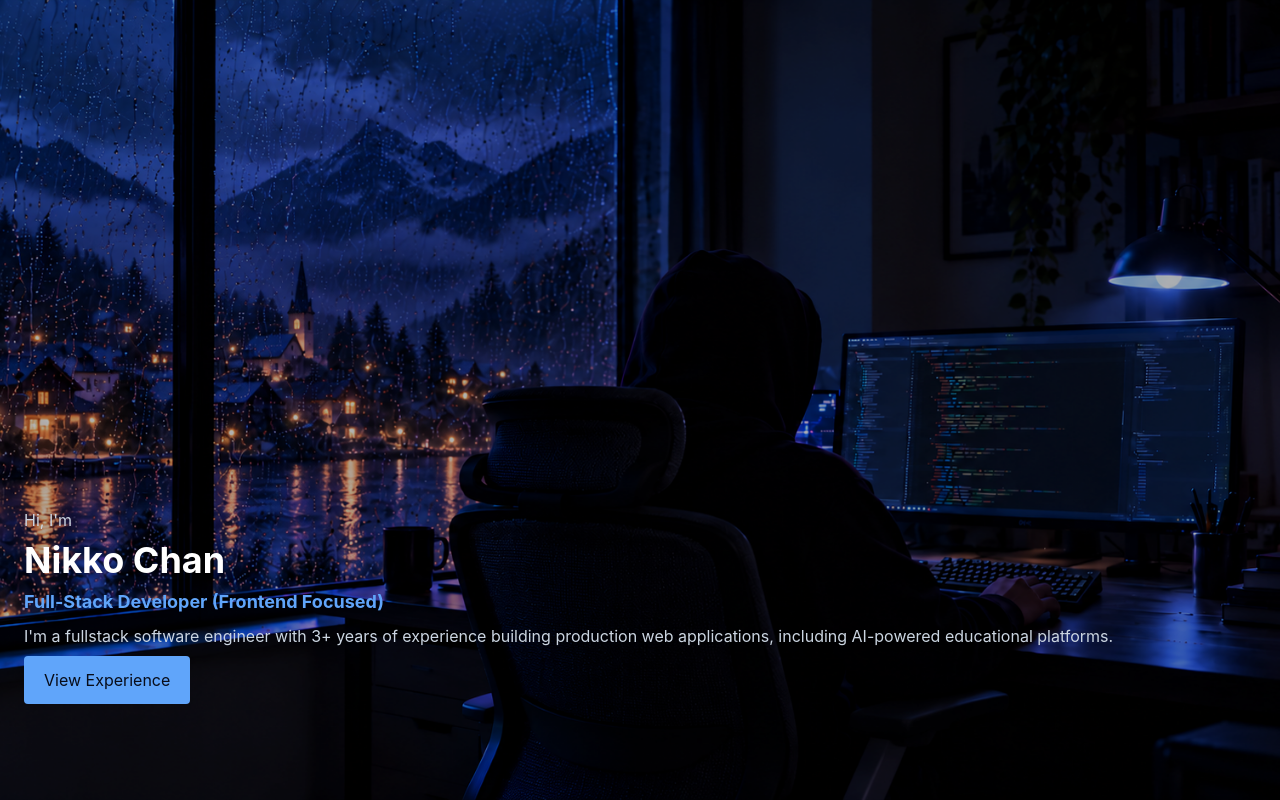
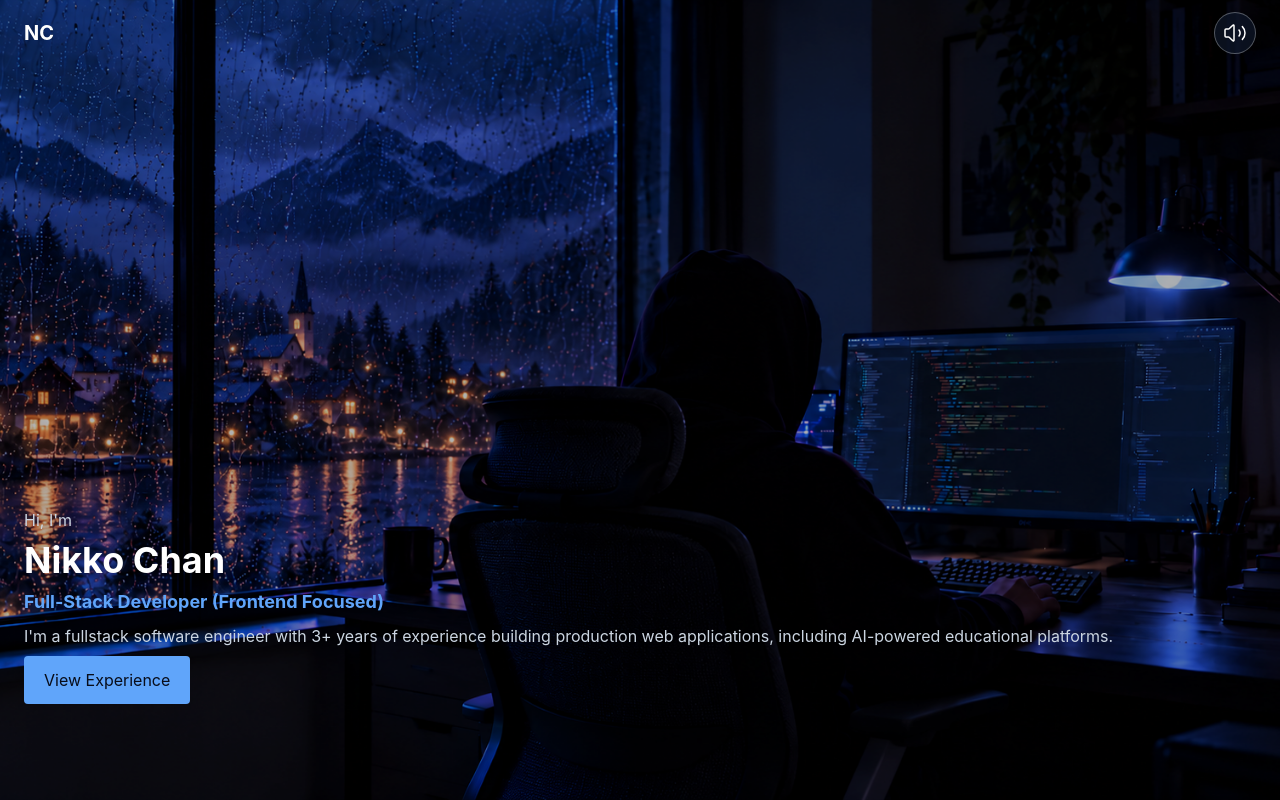
Before and after one commit to gnikkoch96/portfolio-updated, a React (Vite) app: page / in a window 1280 px wide. Built offline with nearby package versions, Linux system fonts and the light colour scheme.

Commit message:
feat: add fixed header with logo and sound toggle UI

```diff
--- a/package.json
+++ b/package.json
@@ -11,6 +11,7 @@
   },
   "dependencies": {
     "@tailwindcss/vite": "^4.3.3",
+    "lucide-react": "^1.54.0",
     "react": "^19.2.8",
     "react-dom": "^19.2.8",
     "tailwindcss": "^4.3.3"
--- a/src/App.tsx
+++ b/src/App.tsx
@@ -1,11 +1,15 @@
 import Background from "./components/Background";
-import Home from "./sections/Home"
+import Header from "./components/Header";
+import Home from "./sections/Home";
 
 function App() {
   return (
     <main className="min-h-screen text-white">
-      <Background/>
-      <Home/>
+      <Background />
+      <div className="px-6">
+        <Header />
+        <Home />
+      </div>
     </main>
   );
 }
--- /dev/null
+++ b/src/components/Header.tsx
@@ -0,0 +1,19 @@
+import { Volume2, VolumeX } from "lucide-react";
+
+export default function Header() {
+  return (
+    <header className="fixed flex justify-between items-center w-full z-50 top-0 left-0 px-6 py-3">
+      {/* logo */}
+      <span className="text-xl font-bold">NC</span>
+
+      {/* volume slider/toggle button */}
+      <button
+        type="button"
+        aria-label="volume-toggle"
+        className="bg-surface/70 rounded-full border border-foreground/30 p-2"
+      >
+        <Volume2 strokeWidth={1.5} />
+      </button>
+    </header>
+  );
+}
--- a/src/sections/Home.tsx
+++ b/src/sections/Home.tsx
@@ -1,6 +1,6 @@
 export default function Home() {
   return (
-    <section id="home" className="flex flex-col gap-2 justify-end min-h-dvh px-6 pb-24">
+    <section id="home" className="flex flex-col gap-2 justify-end min-h-dvh pb-24">
       <p className="text-muted">Hi, I'm</p>
       <h1 className="font-bold text-4xl">Nikko Chan</h1>
       <p className="font-bold text-accent text-lg">Full-Stack Developer (Frontend Focused)</p>
```
Also changed, not shown: 1 other file (tests, documents, lock files or other folders).
